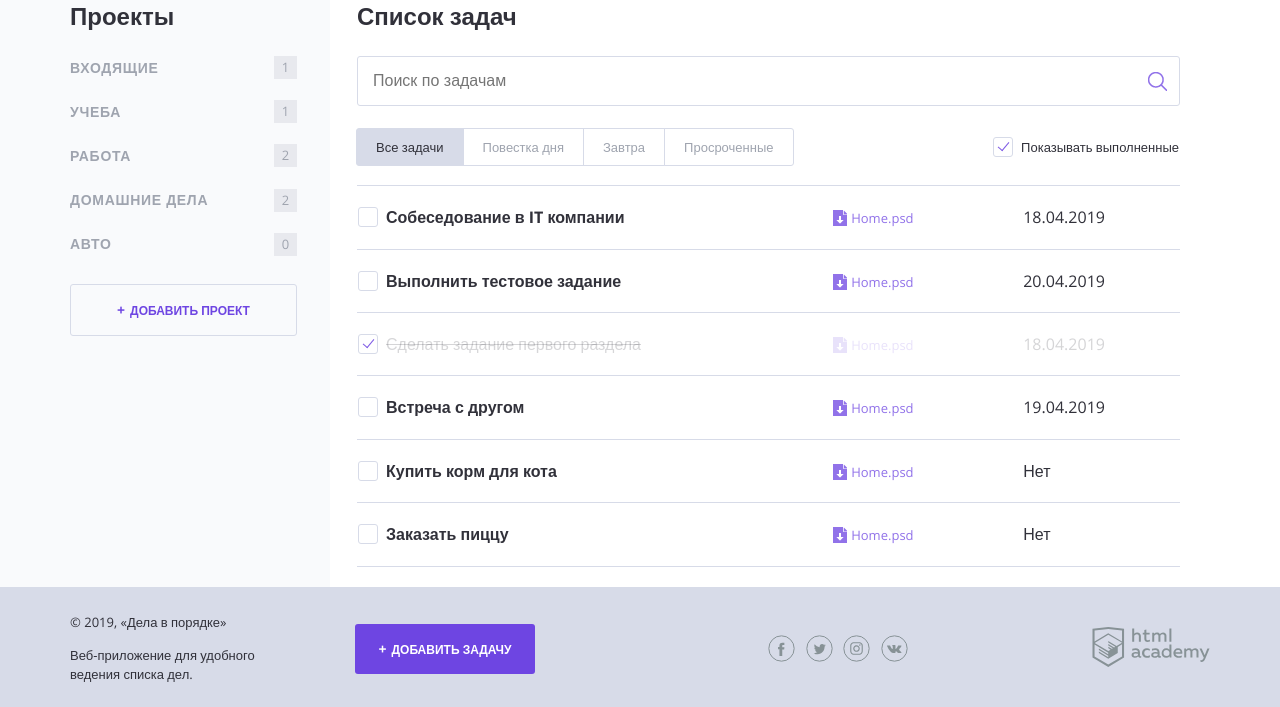
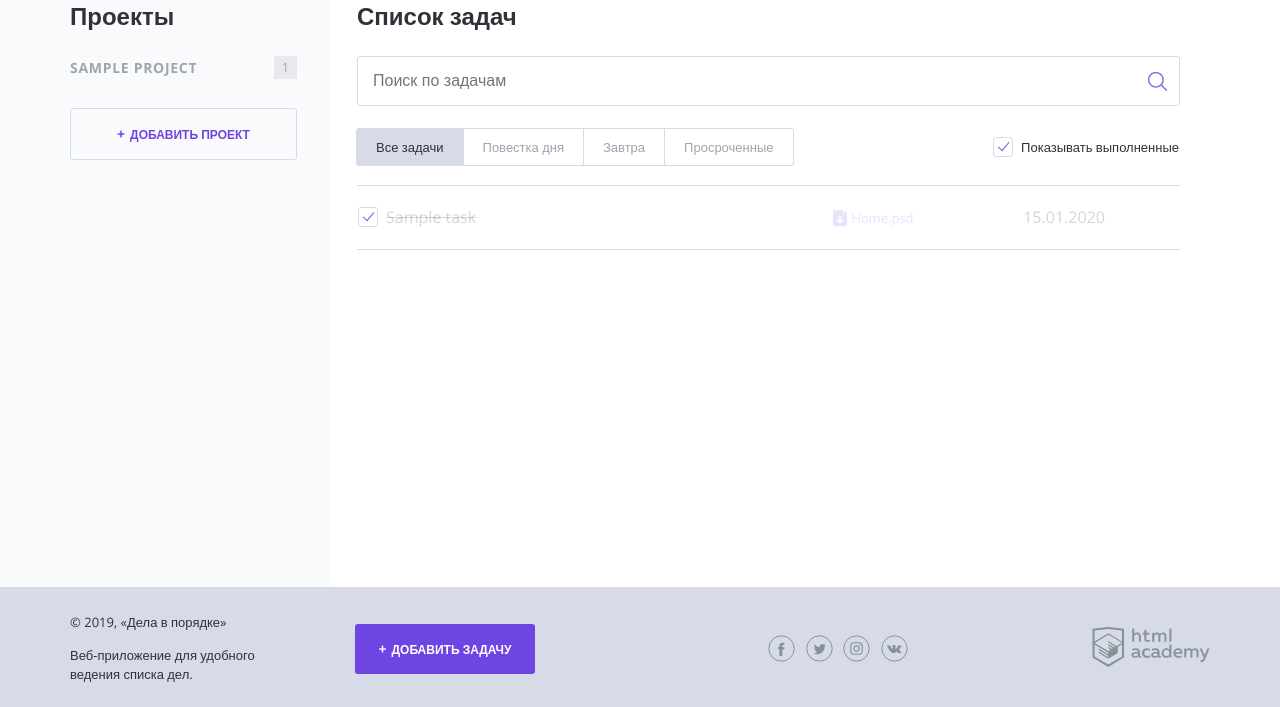
Before and after one commit to artyone/1035243-doingsdone-9, a PHP site: page / in a window 1280 px wide. Shown: the part 93-800 px from the top of the page. Run offline with PHP 8.4, Linux system fonts and the light colour scheme; tables that the repository leaves empty hold one stand-in row (values such as "Sample post").

Commit message:
Глава 5, Задание 1, Работа с MySQL из PHP-сценариев

```diff
--- /dev/null
+++ b/functions/db.php
@@ -0,0 +1,38 @@
+<?php
+
+function dbConnect()
+{
+    $connect = mysqli_connect('localhost', 'root', '123', 'doingdone');
+    if (!$connect) {
+        return print('no connection');
+    }
+    mysqli_set_charset($connect, "utf8");
+
+    return $connect;
+}
+
+function getCategories($dbConnect, $user_id)
+{
+    $sqlQuery = 'SELECT id, name FROM project WHERE user_id = ' . $user_id;
+    $resource = mysqli_query($dbConnect, $sqlQuery);
+    $result = mysqli_fetch_all($resource, MYSQLI_ASSOC);
+    return $result;
+}
+
+
+function getTasks($dbConnect, $user_id)
+{
+    $sqlQuery = "SELECT id, status, name, file_link, DATE_FORMAT(expiration_time, '%d.%m.%Y') as expiration_time,
+       project_id FROM task WHERE user_id = " . $user_id;
+    $resource = mysqli_query($dbConnect, $sqlQuery);
+    $result = mysqli_fetch_all($resource, MYSQLI_ASSOC);
+    return $result;
+}
+
+function countProject($dbConnect, $id)
+{
+    $sqlQuery = "SELECT count(*) as count FROM task WHERE project_id = " . $id;
+    $resource = mysqli_query($dbConnect, $sqlQuery);
+    $result = mysqli_fetch_assoc($resource);
+    return $result;
+}
--- a/functions/templates.php
+++ b/functions/templates.php
@@ -1,21 +1,17 @@
 <?php
 
-/**
- * @param array $tasks массив с категориями
- * @param string $name имя категории из html
- * @return int количество совпадений
- */
-function countCategories($tasks, $name) {
+/* Не используется. Заменил на запрос в базу данных функцией countProject fuction/db.php
+function countCategories($tasks, $id) {
     $counter = 0;
 
     foreach ($tasks as $task) {
-        if ($task['category'] === $name) {
+        if ($task['project_id'] === $id) {
             $counter ++;
         }
     }
 
     return $counter;
-};
+};*/
 
 function includeTemplate($name, array $data = []) {
     $name = 'templates/' . $name;
--- a/index.php
+++ b/index.php
@@ -5,10 +5,13 @@ ini_set('display_startup_errors', 1);
 error_reporting(E_ALL);
 
 require_once 'functions/templates.php';
+require_once 'functions/db.php';
 
 $showCompleteTasks = rand(0, 1);
-$categories = ['Входящие', 'Учеба', 'Работа', 'Домашние дела', 'Авто'];
-$tasks = [
+$categories = getCategories(dbConnect(), 1);
+$tasks = getTasks(dbConnect(), 1);
+    /*
+    [
     [
         'name' => 'Собеседование в IT компании',
         'date' => '18.04.2019',
@@ -46,7 +49,7 @@ $tasks = [
         'category' => 'Домашние дела',
         'status' => false
     ]
-];
+];*/
 
 $pageContent = includeTemplate('main.php', ['tasks' => $tasks, 'showCompleteTasks' => $showCompleteTasks]);
 $layoutContent = includeTemplate('layout.php',
--- a/schema.sql
+++ b/schema.sql
@@ -32,7 +32,7 @@ CREATE TABLE task
     status          TINYINT DEFAULT 0,
     name            VARCHAR(500) NOT NULL,
     file_link       VARCHAR(500) DEFAULT NULL,
-    expiration_time DATETIME DEFAULT NULL,
+    expiration_time DATE DEFAULT NULL,
     user_id         INT          NOT NULL,
     project_id      INT          NOT NULL,
     PRIMARY KEY (id),
--- a/templates/layout.php
+++ b/templates/layout.php
@@ -41,8 +41,8 @@
 
                         <?php foreach ($categories as $category) : ?>
                             <li class="main-navigation__list-item">
-                                <a class="main-navigation__list-item-link" href="#"><?= htmlspecialchars($category); ?></a>
-                                <span class="main-navigation__list-item-count"><?= countCategories($tasks, $category) ?></span>
+                                <a class="main-navigation__list-item-link" href="#"><?= htmlspecialchars($category['name']); ?></a>
+                                <span class="main-navigation__list-item-count"><?= countProject(dbConnect(), $category['id'])['count'] ?></span>
                             </li>
                         <?php endforeach; ?>
 
--- a/templates/main.php
+++ b/templates/main.php
@@ -25,7 +25,7 @@
     <?php foreach ($tasks as $task) : ?>
         <?php if ($showCompleteTasks || !$task['status']) : ?>
             <tr class="tasks__item task <?= $task['status'] ? 'task--completed' : '' ?>
-            <?= isImportant($task['date'], $task['status']) ? 'task--important' : '' ?> ">
+            <?= isImportant($task['expiration_time'], $task['status']) ? 'task--important' : '' ?> ">
                 <td class="task__select">
                     <label class="checkbox task__checkbox">
                         <input class="checkbox__input visually-hidden" type="checkbox" <?= $task['status'] ? 'checked' : '' ?>>
@@ -35,7 +35,7 @@
                 <td class="task__file">
                     <a class="download-link" href="#">Home.psd</a>
                 </td>
-                <td class="task__date"><?= $task['date'] ? htmlspecialchars($task['date']) : 'Нет' ?></td>
+                <td class="task__date"><?= $task['expiration_time'] ? htmlspecialchars($task['expiration_time']) : 'Нет' ?></td>
                 <td class="task__controls"></td>
             </tr>
         <?php endif; ?>
```
